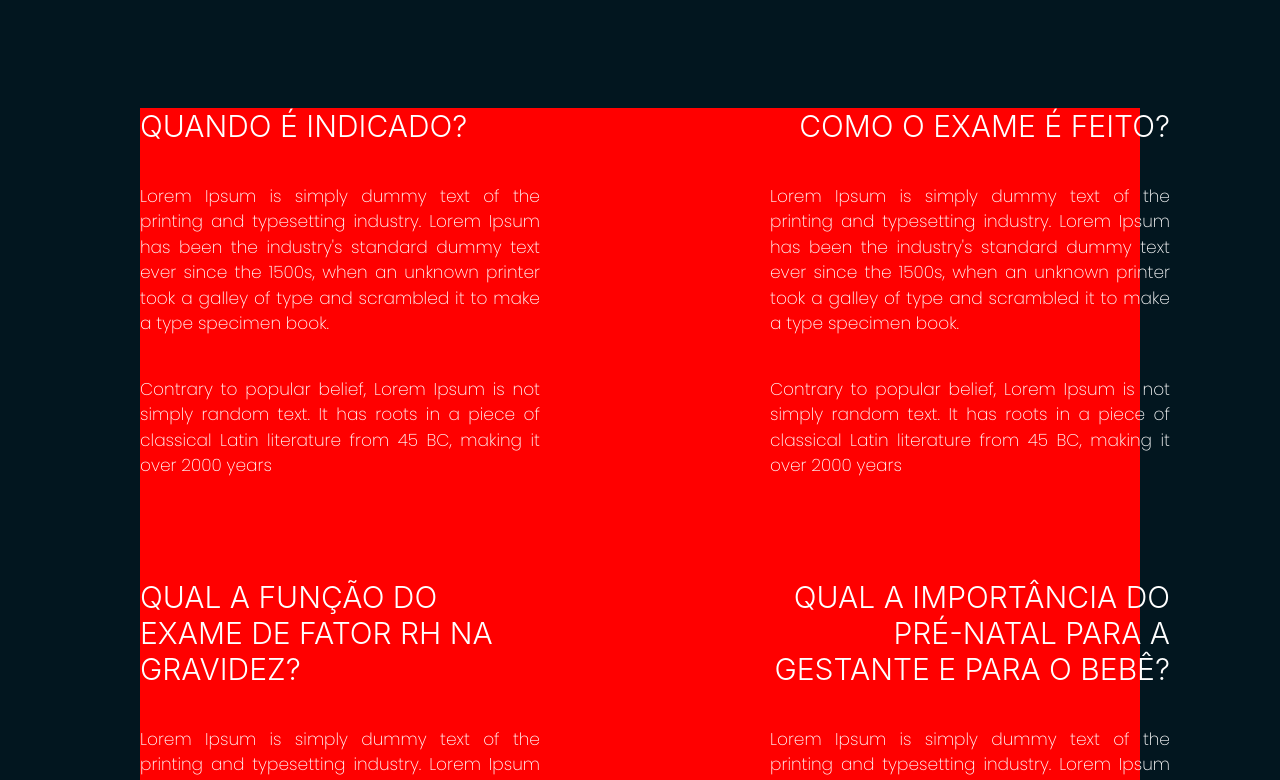
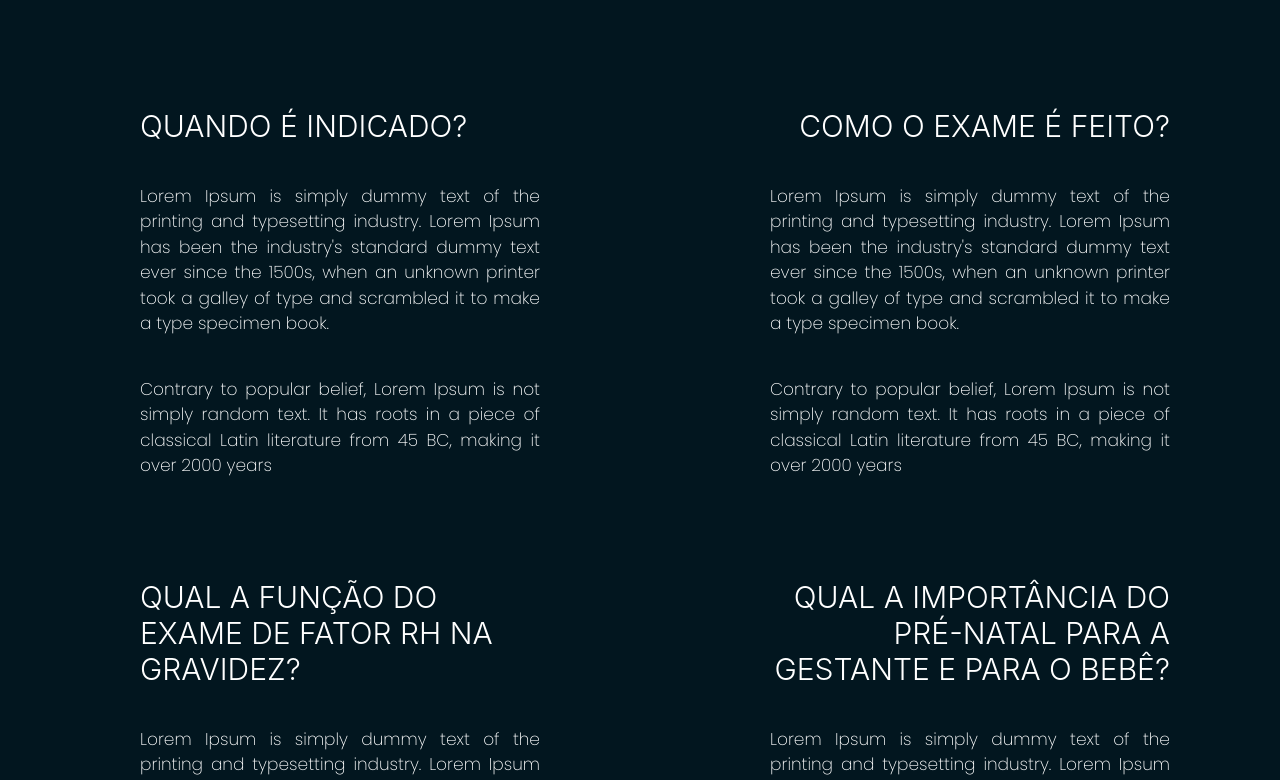
Before and after one commit to Matheus1415/Mendel, a React (Vite) app: page /fator-rh in a window 1280 px wide. Shown: the part 3674-4454 px from the top of the page. Built offline with nearby package versions, Linux system fonts and the light colour scheme.

Commit message:
20/08/2024

```diff
--- a/src/pages/FatorRh/ExamFactorRh.jsx
+++ b/src/pages/FatorRh/ExamFactorRh.jsx
@@ -26,7 +26,7 @@ export function ExamFactorRh(){
     return(
         <Box>
             <Heading color='white' fontSize={40} textAlign='center' fontWeight={275} bgGradient='linear(to-r, #0D606780, #19BFCD80)' bgClip='text' marginTop='70px' marginBottom='100px'>EXAME DO FATOR RH</Heading>
-            <Grid templateColumns={'repeat(2, 400px)'} margin='0 auto' width='1000px' gap='230px' bg='red'>
+            <Grid templateColumns={'repeat(2, 400px)'} margin='0 auto' width='1000px' gap='230px'>
                 <GridItem>
                 {showContentBoxes()[0]}
                 {showContentBoxes()[2]}
```
